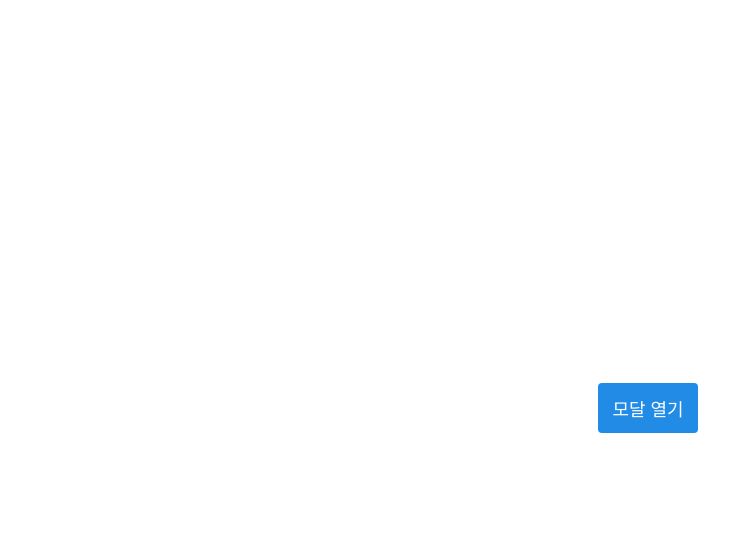
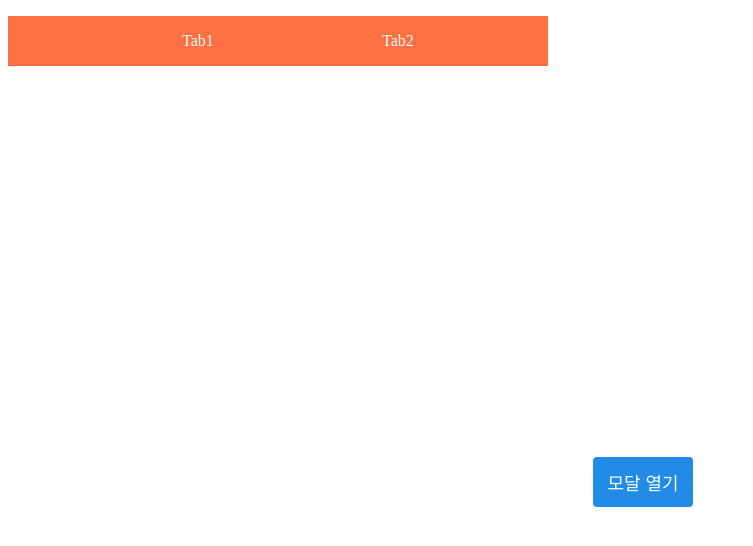
Before and after one commit to pji0219/wanted_pre_onboarding, a React (Create React App) app: page / in a window 1280 px wide. Shown: the top 546 px of the page, without its empty margins (0-753 px from the left). Built offline with nearby package versions, Linux system fonts and the light colour scheme.

Commit message:
탭 컴포넌트 구현하는중

```diff
--- a/src/App.jsx
+++ b/src/App.jsx
@@ -1,7 +1,13 @@
 import Modal from './component/Modal';
+import Tab from './component/tab/Tab';
 
 function App() {
-  return <Modal />;
+  return (
+    <>
+      <Tab />
+      <Modal />
+    </>
+  );
 }
 
 export default App;
--- a/src/component/Modal.jsx
+++ b/src/component/Modal.jsx
@@ -42,11 +42,11 @@ const ModalContent = styled.p`
 `;
 
 const ModalOpenBtnContainer = styled.div`
+  width: 100vw;
+  height: 100vh;
   display: flex;
   justify-content: center;
   align-items: center;
-  width: 100vw;
-  height: 100vh;
 `;
 
 const ModalOpenBtn = styled.button`
@@ -59,6 +59,7 @@ const ModalOpenBtn = styled.button`
   color: white;
   cursor: pointer;
   font-size: 18px;
+  margin-right: 10px;
 `;
 
 function Modal() {
--- /dev/null
+++ b/src/component/tab/Tab.jsx
@@ -0,0 +1,82 @@
+import React, { useState } from 'react';
+import styled from '@emotion/styled/macro';
+// import { css } from '@emotion/react';
+
+// 스타일
+const TabContainer = styled.ul`
+  background: #ff7043;
+  width: 500px;
+  height: 50px;
+  list-style: none;
+  display: flex;
+  justify-content: center;
+`;
+
+const TabItem = styled.li`
+  width: 200px;
+  height: 50px;
+  list-style: none;
+  display: flex;
+  justify-content: center;
+  align-items: center;
+  cursor: pointer;
+  color: white;
+  background: ${({ active }) => (active ? `#e64a19` : `#ff7043`)};
+`;
+
+const ContentContainer = styled.div`
+  width: 500px;
+  display: flex;
+  justify-content: center;
+  align-items: center;
+`;
+
+const Content = styled.div`
+  font-size: 18px;
+  font-weight: bold;
+`;
+
+// 메뉴 컴포넌트
+const menuList = {
+  0: 'sdfdf',
+  1: 'sdfsdfsdf',
+};
+
+// 탭들
+const tabs = [
+  {
+    id: 0,
+    menuIndex: 0,
+    name: 'Tab1',
+  },
+  {
+    id: 1,
+    menuIndex: 1,
+    name: 'Tab2',
+  },
+];
+
+function Tab() {
+  const [menu, setMenu] = useState(null);
+
+  return (
+    <>
+      <TabContainer>
+        {tabs.map((tab) => (
+          <TabItem
+            key={tab.id}
+            active={menu === tab.menuIndex ? true : false}
+            onClick={() => setMenu(tab.menuIndex)}
+          >
+            {tab.name}
+          </TabItem>
+        ))}
+      </TabContainer>
+      <ContentContainer>
+        <Content>{menuList[menu]}</Content>
+      </ContentContainer>
+    </>
+  );
+}
+
+export default Tab;
```
